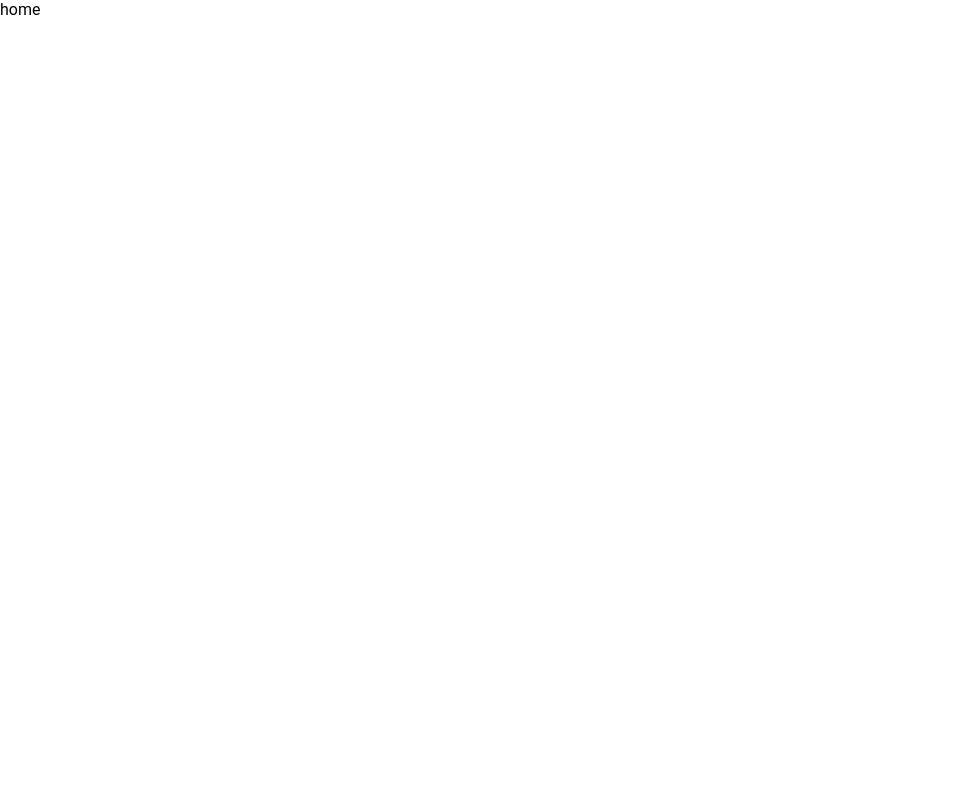
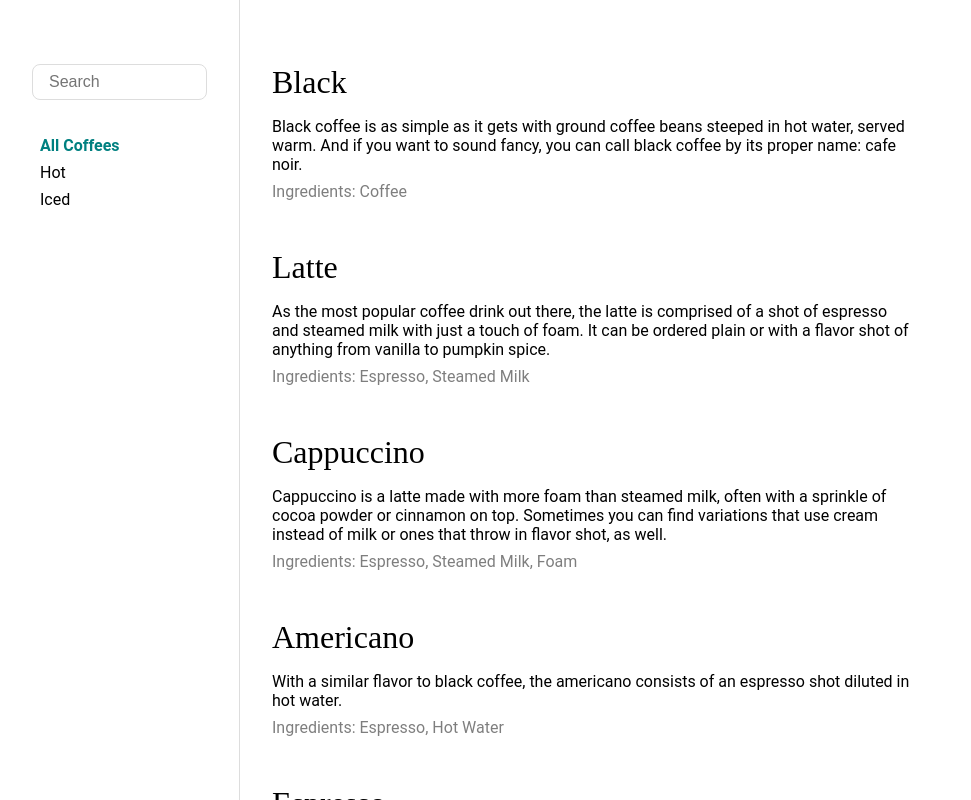
Before and after one commit to mfrkankaya/coffees, a Next.js app: page / in a window 1280 px wide. Shown: the top 800 px of the page, without its empty margins (0-971 px from the left). Built offline with nearby package versions, Linux system fonts and the light colour scheme; a web font is replaced by a local one.

Commit message:
update homepage

```diff
--- a/pages/index.jsx
+++ b/pages/index.jsx
@@ -1,7 +1,21 @@
 import React from 'react'
+import classes from '@styles/home.module.scss'
+import Searchbar from '@components/Searchbar'
+import CategoryList from 'src/containers/CategoryList'
+import CoffeeList from 'src/containers/CoffeeList'
 
 const Home = () => {
-  return <div>home</div>
+  return (
+    <div className={classes.layout}>
+      <div className={classes.drawer}>
+        <Searchbar />
+        <CategoryList />
+      </div>
+      <main className={classes.main}>
+        <CoffeeList />
+      </main>
+    </div>
+  )
 }
 
 export default Home
--- /dev/null
+++ b/src/styles/home.module.scss
@@ -0,0 +1,36 @@
+.layout {
+  display: flex;
+  width: 100vw;
+  min-height: 100vh;
+}
+
+.drawer {
+  display: flex;
+  flex-direction: column;
+  width: 15%;
+  min-width: 15rem;
+  border-right: 1px solid #ddd;
+}
+
+.main {
+  display: flex;
+  flex-direction: column;
+  flex: 1;
+}
+
+.drawer,
+.main {
+  padding: 4rem 2rem;
+}
+
+@media (max-width: 576px) {
+  .layout {
+    flex-direction: column;
+  }
+
+  .drawer {
+    width: 100%;
+    border-right: none;
+    border-bottom: 1px solid #ddd;
+  }
+}
```
